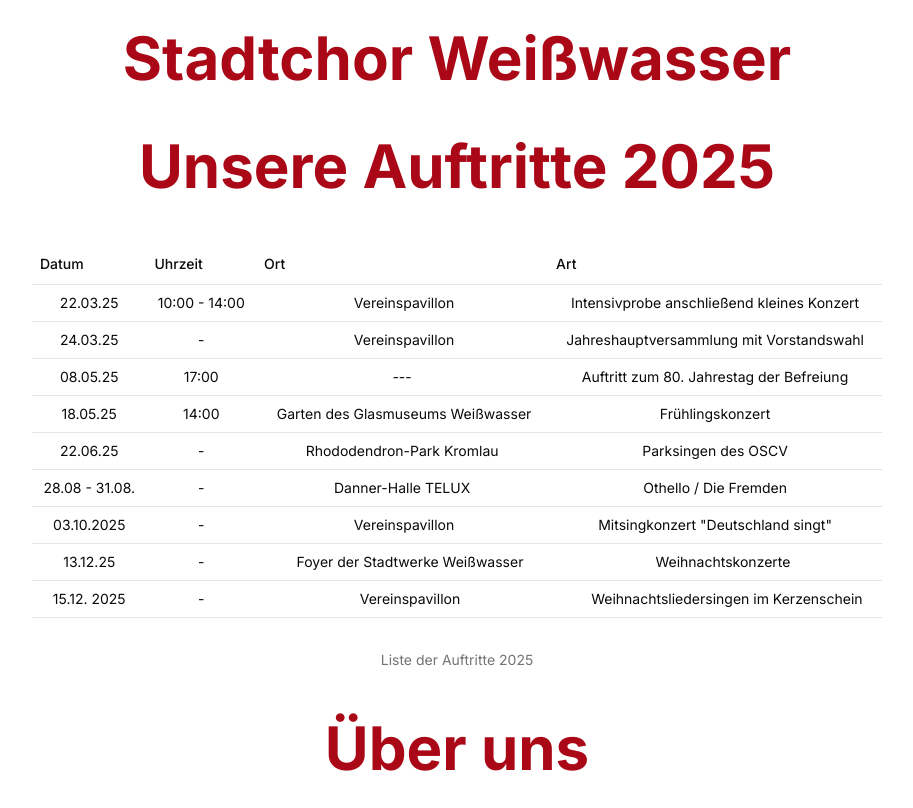
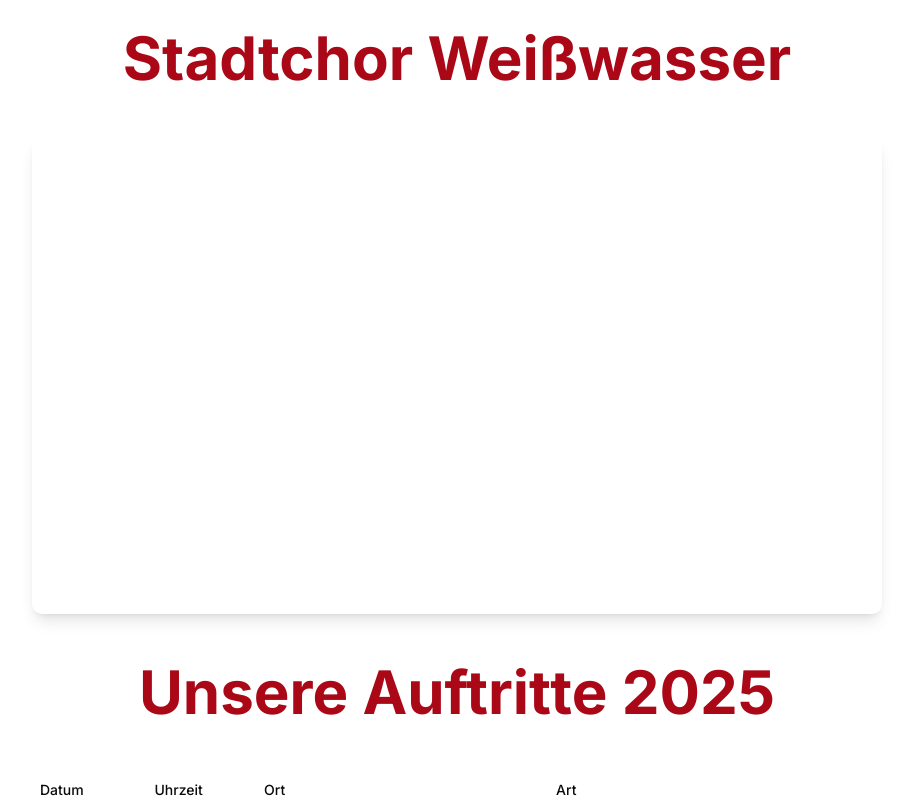
Before and after one commit to pau-dim/stadtchor-wsw, a Next.js app: page / in a window 1280 px wide. Shown: the part 600-1408 px from the top of the page, without its empty margins (183-1096 px from the left). Built offline with nearby package versions, Linux system fonts and the light colour scheme.

Commit message:
some more styling

```diff
--- a/components/youtubeplayer/CustomYoutubePlayer.tsx
+++ b/components/youtubeplayer/CustomYoutubePlayer.tsx
@@ -7,18 +7,21 @@
 
 const CustomYouTubePlayer = ({ videoId }: YouTubePlayerProps) => {
   // Set up event handlers with proper types
-
-
   const onError: YouTubeProps['onError'] = (error) => {
     console.error('YouTube Player Error:', error);
   };
 
   return (
-    <YouTube
-      videoId={videoId}
-      onError={onError}
-      className="rounded-lg shadow-lg transition duration-500 group-hover:scale-105"
-    />
+    <div className="w-full relative" style={{ paddingTop: '56.25%' }}>
+      <div className="absolute top-0 left-0 w-full h-full">
+        <YouTube
+          videoId={videoId}
+          onError={onError}
+          className="w-full h-full rounded-lg shadow-lg transition duration-500 group-hover:scale-105"
+          iframeClassName="w-full h-full rounded-lg"
+        />
+      </div>
+    </div>
   );
 };
 
```
